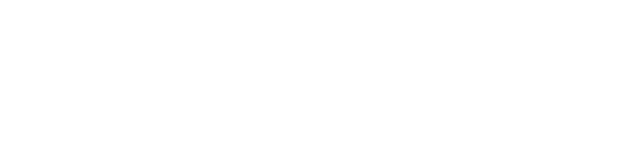
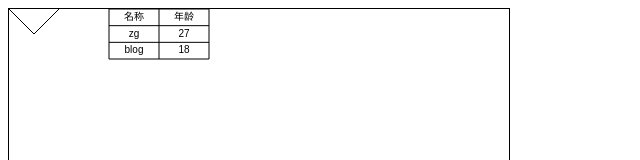
Before and after one commit to zgblog/zcanvas, a website built with Vite: page index.html in a window 1280 px wide. Shown: the top 160 px of the page, without its empty margins (0-640 px from the left). Built offline with nearby package versions, Linux system fonts and the light colour scheme.

Commit message:
table、line、polyline

```diff
--- a/index.html
+++ b/index.html
@@ -4,7 +4,7 @@
     <meta charset="UTF-8" />
     <link rel="icon" type="image/svg+xml" href="/vite.svg" />
     <meta name="viewport" content="width=device-width, initial-scale=1.0" />
-    <title>Vite + TS</title>
+    <title>zcanvas</title>
   </head>
   <body>
     <div id="app"></div>
--- /dev/null
+++ b/src/engine/object.ts
@@ -0,0 +1,103 @@
+import { CommonObject } from "./type"
+
+abstract class ZObject<T extends CommonObject = CommonObject> {
+    protected _x = 0
+    protected _y = 0
+    protected _width = 50
+    protected _height = 50
+
+    protected _g!: CanvasRenderingContext2D
+    protected _data: T = {} as T
+
+    public $setCtx(g: CanvasRenderingContext2D) {
+        this._g = g
+    }
+
+    public setData<K extends keyof T>(name: K, data: T[K]): void
+    public setData(data: T): void
+    public setData<K extends keyof T>(name: K | T, data?: T[K]) {
+        if (typeof name === 'string' && arguments.length === 2) {
+            this._data[name] = data as any
+        } else if (typeof name === 'object' && arguments.length === 1) {
+            this._data = name
+        }
+    }
+
+    public getX() {
+        return this._x
+    }
+    public getY() {
+        return this._y
+    }
+    public setX(x: number) {
+        this._x = x
+        return this
+    }
+    public setY(y: number) {
+        this._y = y
+        return this
+    }
+    public getWidth() {
+        return this._width
+    }
+    public getHeight() {
+        return this._height
+    }
+    public setWidth(width: number) {
+        this._width = width
+        return this
+    }
+    public setHeight(_height: number) {
+        this._height = _height
+    }
+
+    public abstract redraw(): void
+
+    private _do(before: (g: CanvasRenderingContext2D) => void, after?: (g: CanvasRenderingContext2D) => void) {
+        const g = this._g
+        g.save()
+        before.call(this, this._g)
+        this.redraw()
+        typeof after === 'function' && after.call(this, this._g)
+        g.restore()
+    }
+
+    /**
+     * rotate *angle*
+     * @param angle
+     */
+    public rotate(angle: number) {
+       this._do(g => {
+        // 1. 移动坐标原点到图形中心
+        g.translate(this._x + this._width / 2, this._y + this._height / 2)
+        // 2. 设置旋转角度
+        g.rotate(Math.PI * angle / 180)
+       })
+    }
+
+    public scale(x: number, y: number) {
+        let oX = this._x, oY = this._y
+        this._do(g => {
+            // 1. 移动坐标原点到图形中心
+            g.translate(this._x + this._width / 2, this._y + this._height / 2)
+            // 2. 缩放
+            g.scale(x, y)
+            // 3. 图形的相对坐标变化了
+            this._x =  - this._width / 2
+            this._y =  - this._height / 2
+        }, () => {
+            // 4. 恢复相对坐标
+            this._x = oX
+            this._y = oY
+        })
+    }
+
+    public move(x: number, y: number) {
+       this._do(g => {
+        g.translate(x, y)
+       })
+    }
+
+}
+
+export {ZObject}
--- /dev/null
+++ b/src/engine/polyline.ts
@@ -0,0 +1,29 @@
+import { ZObject } from "./object";
+
+interface PolylineData {
+    values: [number, number][]
+}
+
+class ZPolyline extends ZObject<PolylineData> {
+
+    public redraw(): void {
+        const g = this._g
+        const values = this._data.values
+        g.beginPath()
+        let v = this.$calc(values[0])
+        g.moveTo(v.x, v.y)
+        for (let i=1; i<values.length; i++) {
+            v = this.$calc(values[i])
+            g.lineTo(v.x, v.y)
+        }
+        g.stroke()
+    }
+    private $calc(xy: [number, number]) {
+        return {
+            x: this._x + this._width * xy[0],
+            y: this._y + this._height * xy[1]
+        }
+    }
+}
+
+export {ZPolyline}
--- /dev/null
+++ b/src/engine/type.ts
@@ -0,0 +1,5 @@
+interface CommonObject {
+    [k: string]: any
+}
+
+export {type CommonObject}
--- a/src/main.ts
+++ b/src/main.ts
@@ -1 +1,24 @@
+import { ZPolyline } from './engine/polyline'
+import { ZTable } from './shapes'
 import './style.css'
+
+const canvas = document.createElement('canvas')
+canvas.width = 500
+canvas.height = 500
+document.body.appendChild(canvas)
+const ctx = canvas.getContext('2d') as CanvasRenderingContext2D
+
+// table
+const table = new ZTable()
+table.$setCtx(ctx)
+table.setData('columns', [{key: "name", title: "名称"}, {key: "age", title: "年龄"}])
+table.setData('data', [{name: "zg", age: 27}, {name: 'blog', age: 18}])
+table.setWidth(100)
+table.setX(100)
+table.scale(1, 1)
+
+// polyline
+const polyline = new ZPolyline()
+polyline.setData('values', [[0, 0], [0.5, 0.5], [1, 0]])
+polyline.$setCtx(ctx)
+polyline.redraw()
--- /dev/null
+++ b/src/shapes/index.ts
@@ -0,0 +1 @@
+export * from './table'
--- /dev/null
+++ b/src/shapes/table.ts
@@ -0,0 +1,64 @@
+import { ZObject } from "../engine/object"
+import { CommonObject } from "../engine/type"
+
+interface Column {
+    key: string
+    title: string
+    width?: number
+}
+
+interface TableData {
+    columns: Column[]
+    data: CommonObject[]
+}
+
+class ZTable extends ZObject<TableData>{
+
+    $measureText(text: string) {
+        return this._g.measureText(text)
+    }
+
+    redraw() {
+        const columns = this._data.columns
+        const data = this._data.data
+        if (columns.length == 0) return
+        const g = this._g
+        g.save()
+        const vInterval = this._width / columns.length
+        const hInterval = this._height / (data.length + 1)
+        const rows = data.length, cols = columns.length
+        g.beginPath()
+        // horizontal lines
+        for (let i=0; i<rows + 2; i++) {
+            g.moveTo(this._x, this._y + i * hInterval)
+            g.lineTo(this._x + this._width, this._y + i* hInterval)
+        }
+        // vertical lines
+        for (let i=0; i<cols + 1; i++) {
+            g.moveTo(this._x + i * vInterval, this._y)
+            g.lineTo(this._x + i * vInterval, this._y + this._height)
+        }
+        // text
+        g.textAlign = 'center'
+        g.textBaseline = 'middle'
+        for (let i=0; i<cols; i++) {
+            g.fillText(columns[i].title, this._x + i * vInterval + vInterval / 2, this._y  + hInterval / 2)
+        }
+        for (let i=1; i<rows + 1; i++) {
+            for (const name in data[i - 1]) {
+                const text = data[i - 1][name]
+                const idx = columns.findIndex(col => col.key === name)
+                if (idx > -1) {
+                    const measure = this.$measureText(text)
+                    // measure.
+                    g.fillText(text, this._x + idx * vInterval + vInterval / 2, this._y + i * hInterval + hInterval / 2)
+                }
+            }
+        }
+
+        g.stroke()
+        g.restore()
+    }
+}
+
+export {ZTable}
--- a/src/style.css
+++ b/src/style.css
@@ -0,0 +1,3 @@
+canvas {
+    border: 1px solid black;
+}
```
Also changed, not shown: src/engine/line.ts (+14 -0 lines), src/object/table.ts (deleted, +0 -42 lines), src/object/object.ts (deleted), src/object/type.ts (deleted).
